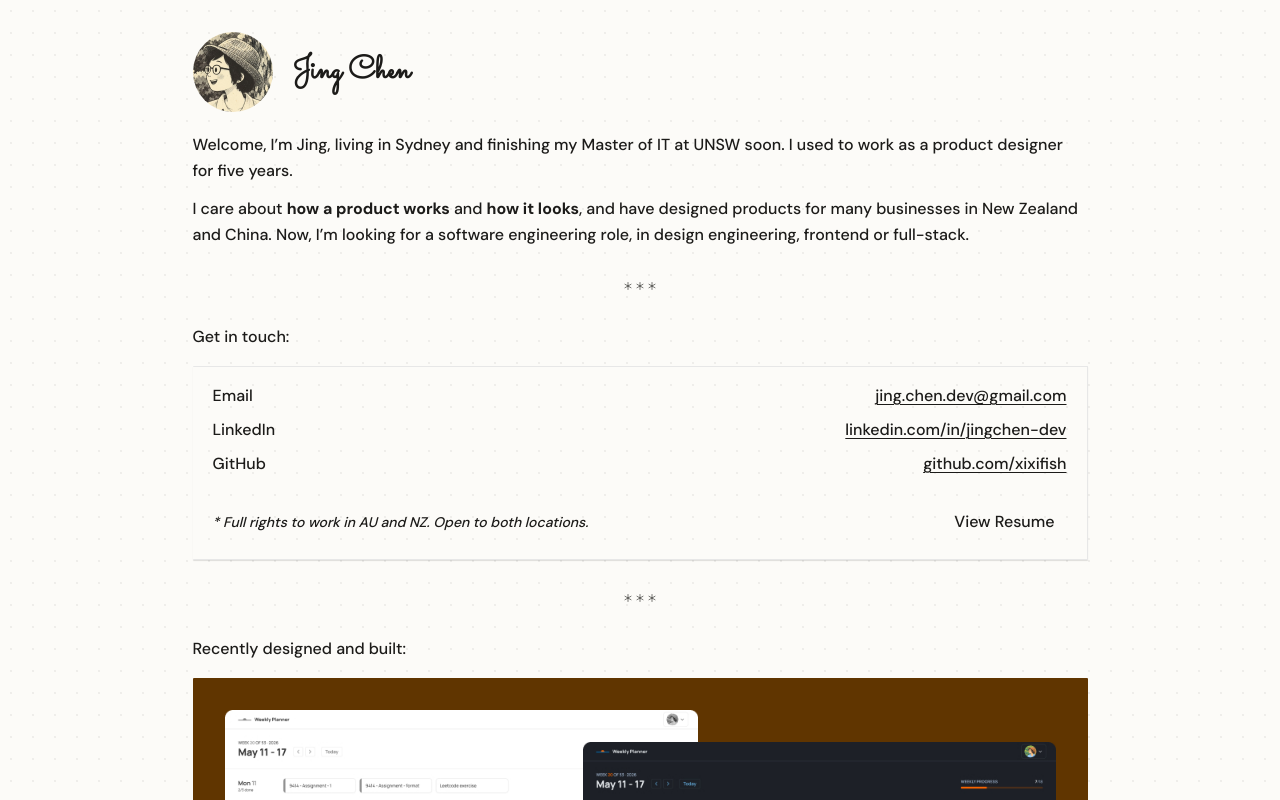
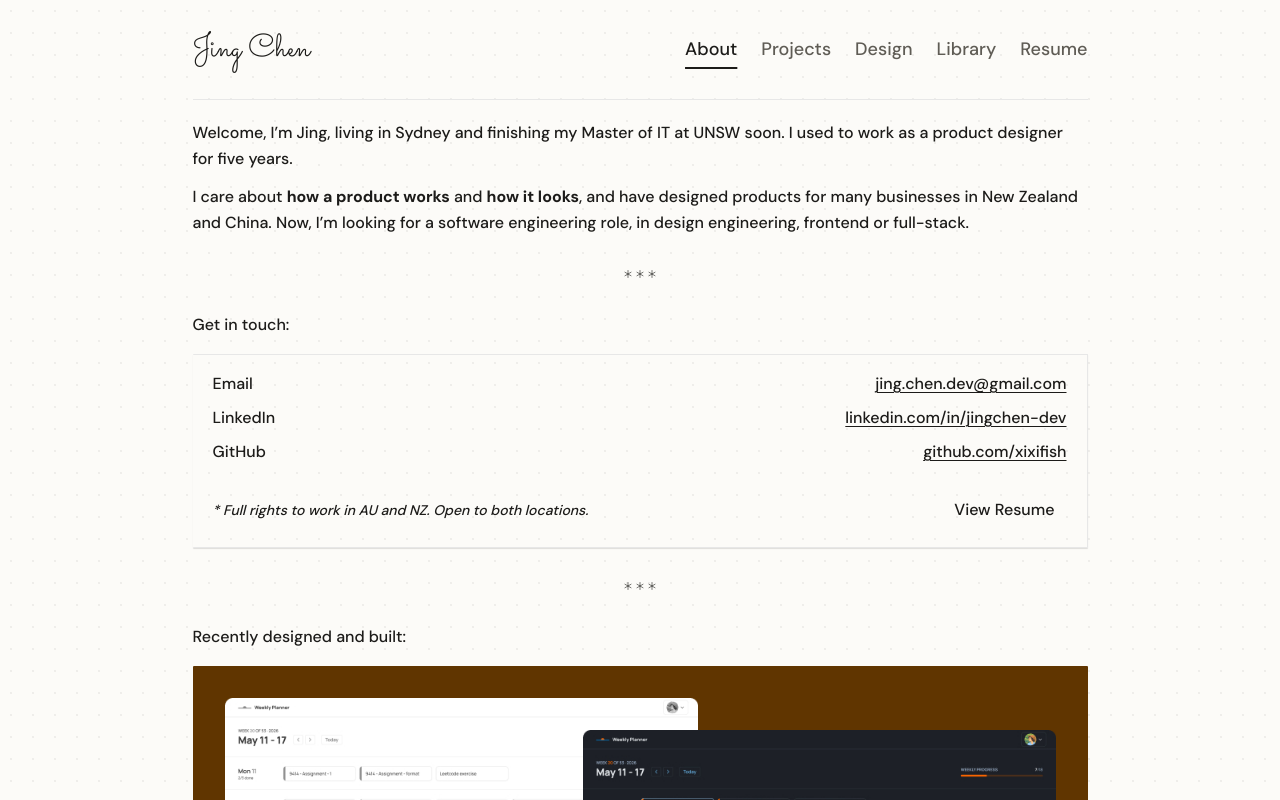
Before and after one commit to xixifish/personal-website, a Next.js app: page / in a window 1280 px wide. Shown: the top 800 px of the page. Built offline with nearby package versions, Linux system fonts and the light colour scheme.

Commit message:
Update the style of the header

```diff
--- a/app/globals.css
+++ b/app/globals.css
@@ -48,6 +48,8 @@ body {
   font-family: var(--font-body);
   font-size: var(--text-body);
   font-weight: 500;
+  -webkit-font-smoothing: antialiased; /* Fix the browsers draw text heavier */
+  -moz-osx-font-smoothing: grayscale;
   color: var(--color-text);
   line-height: 1.625;
   background-color: var(--color-bg);
--- a/app/layout.tsx
+++ b/app/layout.tsx
@@ -1,6 +1,7 @@
 import type { Metadata } from "next";
 import { Sacramento, DM_Sans } from "next/font/google";
 import "./globals.css";
+import { Header } from "@/components/Header";
 
 const dmSans = DM_Sans({
   variable: "--font-body",
@@ -23,7 +24,10 @@ export const metadata: Metadata = {
 export default function RootLayout({ children }: LayoutProps<"/">) {
   return (
     <html lang="en" className={`${dmSans.variable} ${sacramento.variable}`}>
-      <body>{children}</body>
+      <body>
+        <Header />
+        {children}
+      </body>
     </html>
   );
 }
--- a/app/page.tsx
+++ b/app/page.tsx
@@ -1,5 +1,4 @@
 import styles from "./page.module.css";
-import Image from "next/image";
 import { Divider } from "@/components/Divider";
 import { ContactCard } from "@/components/ContactCard";
 import { PROJECTS } from "@/data/projects";
@@ -8,16 +7,6 @@ import { ProjectCard } from "@/components/ProjectCard";
 export default function Home() {
   return (
     <div className={styles.page}>
-      <header className={styles.header}>
-        <Image
-          src="/avatar.jpg"
-          alt=""
-          width={80}
-          height={80}
-          className={styles.avatar}
-        />
-        <h1 className={styles.name}>Jing Chen</h1>
-      </header>
       <main className={styles.main}>
         <div className={styles.intro}>
           <p>
--- /dev/null
+++ b/components/Header.module.css
@@ -0,0 +1,41 @@
+.header {
+  width: min(100% - 2.5rem, var(--column));
+  height: 6.25rem; /* 100px */
+  margin-inline: auto;
+  display: flex;
+  justify-content: space-between;
+  align-items: center;
+  border-bottom: 1px solid var(--color-line);
+}
+
+.logo {
+  font-family: var(--font-logo);
+  font-size: var(--text-logo);
+  font-weight: 400;
+  line-height: 1;
+  color: var(--color-text);
+  text-decoration: none;
+}
+
+.list {
+  display: flex;
+  gap: var(--space-6);
+  list-style: none;
+  padding: 0;
+}
+
+.link {
+  font-size: var(--text-nav);
+  color: var(--color-muted);
+  text-decoration: none;
+}
+
+.link:hover {
+  color: var(--color-text);
+}
+
+.link[aria-current="page"] {
+  color: var(--color-text);
+  text-decoration: underline 2px;
+  text-underline-offset: 12px;
+}
--- /dev/null
+++ b/components/Header.tsx
@@ -0,0 +1,42 @@
+import Link from "next/link";
+import styles from "./Header.module.css";
+
+export function Header() {
+  return (
+    <header className={styles.header}>
+      <Link href="/" className={styles.logo}>
+        Jing Chen
+      </Link>
+      <nav aria-label="Main">
+        <ul className={styles.list}>
+          <li>
+            <Link href="/" aria-current="page" className={styles.link}>
+              About
+            </Link>
+          </li>
+          <li>
+            <Link href="/#projects" className={styles.link}>
+              Projects
+            </Link>
+          </li>
+          <li>
+            <Link href="/#design" className={styles.link}>
+              Design
+            </Link>
+          </li>
+          <li>
+            <Link href="/#library" className={styles.link}>
+              Library
+            </Link>
+          </li>
+          <li>
+            <a href="/jingchen-cv.pdf" target="_blank" className={styles.link}>
+              Resume{" "}
+              <span className="visually-hidden">(opens in a new tab)</span>
+            </a>
+          </li>
+        </ul>
+      </nav>
+    </header>
+  );
+}
```
